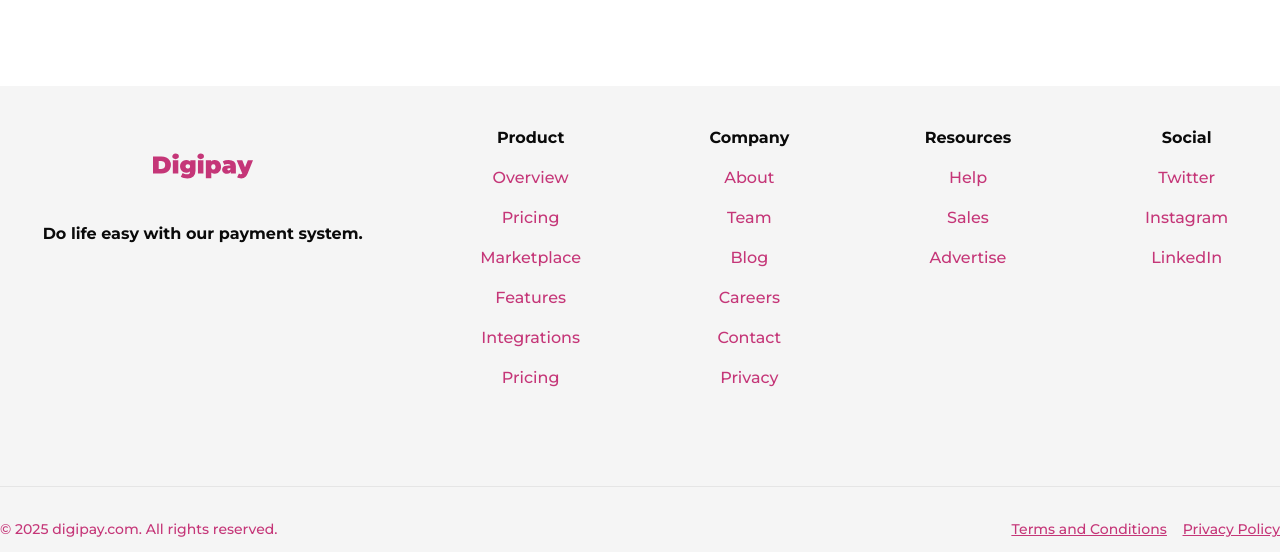
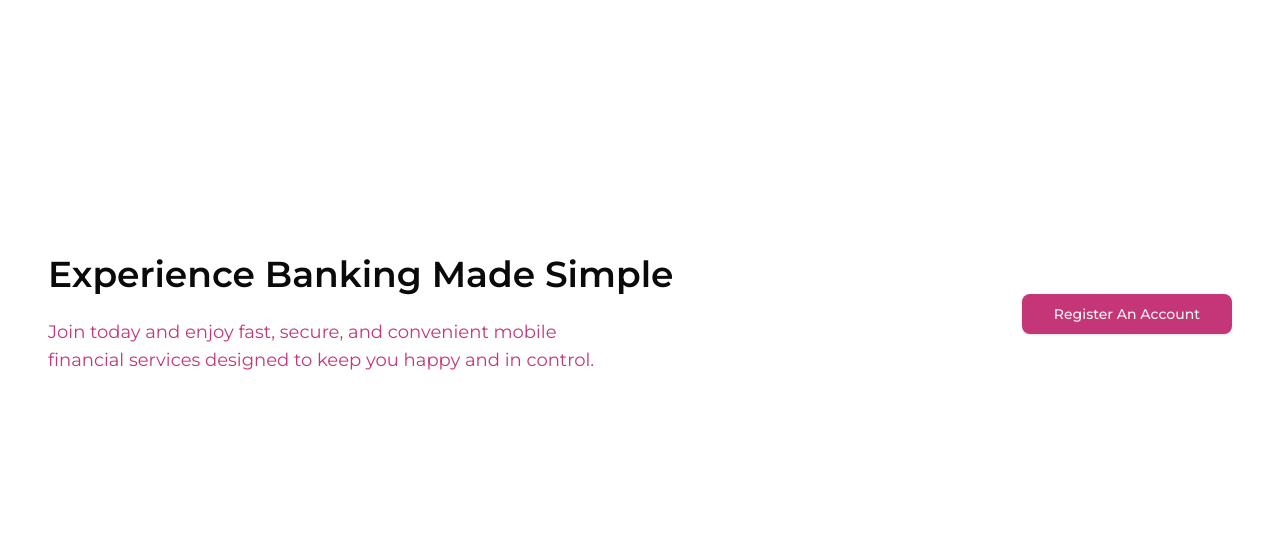
Before and after one commit to mdselimme/Digital-Wallet-Management-System-Client-Side, a React (Vite) app: page / in a window 1280 px wide. Shown: the part 1453-2005 px from the top of the page. Built offline with nearby package versions, Linux system fonts and the light colour scheme; no server answers.

Commit message:
add: call to action page

```diff
--- a/src/components/Layout/Navbar.tsx
+++ b/src/components/Layout/Navbar.tsx
@@ -61,7 +61,7 @@ export default function Navbar() {
   };
 
   return (
-    <header className="border-b px-4 md:px-6">
+    <header className="border-b px-4 md:px-6 py-5 sticky top-0">
       <div className="container mx-auto">
         <div className="flex h-16 justify-between gap-4">
           {/* Left side */}
--- /dev/null
+++ b/src/pages/HomePage/CallToAction.tsx
@@ -0,0 +1,32 @@
+import { Button } from "@/components/ui/button";
+import { Link } from "react-router";
+
+const CallToAction = () => {
+  const heading = "Experience Banking Made Simple";
+  const description =
+    "Join today and enjoy fast, secure, and convenient mobile financial services designed to keep you happy and in control.";
+
+  return (
+    <section className="py-20 mb-20">
+      <div className="container mx-auto">
+        <div className="flex w-full flex-col gap-16 overflow-hidden rounded-lg p-8 md:rounded-xl lg:flex-row lg:items-center lg:p-12">
+          <div className="flex-1">
+            <h3 className="mb-3 text-2xl font-semibold md:mb-4 md:text-4xl lg:mb-6">
+              {heading}
+            </h3>
+            <p className="text-muted-foreground max-w-xl lg:text-lg">
+              {description}
+            </p>
+          </div>
+          <div className="flex shrink-0 flex-col gap-2 sm:flex-row">
+            <Button asChild variant="default" size="lg">
+              <Link to={"/register"}>Register An Account</Link>
+            </Button>
+          </div>
+        </div>
+      </div>
+    </section>
+  );
+};
+
+export default CallToAction;
--- a/src/pages/HomePage/HomePage.tsx
+++ b/src/pages/HomePage/HomePage.tsx
@@ -1,3 +1,4 @@
+import CallToAction from "./CallToAction";
 import CustomerSection from "./CusotmerSection";
 import HeroSection from "./HeroSection";
 
@@ -6,6 +7,7 @@ const HomePage = () => {
     <div>
       <HeroSection />
       <CustomerSection />
+      <CallToAction />
     </div>
   );
 };
```
